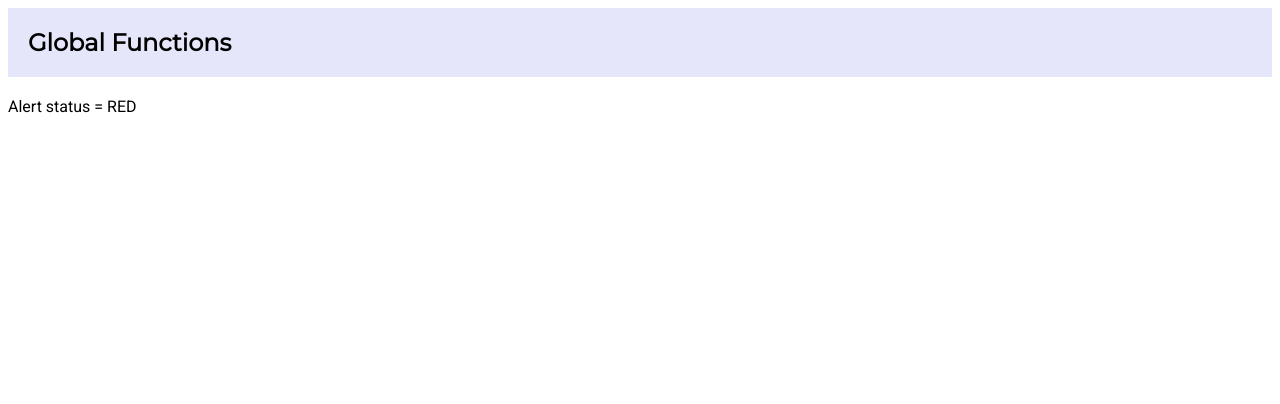
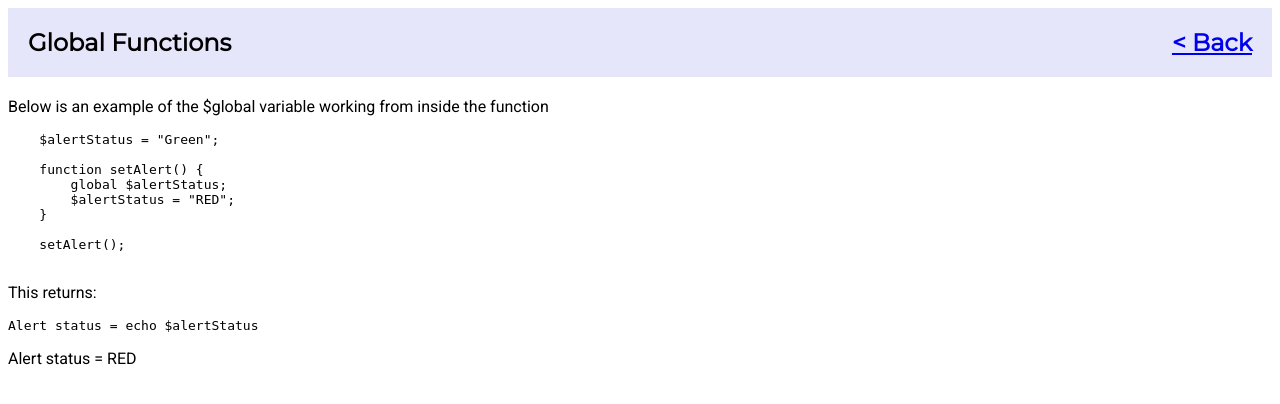
Before and after one commit to carlsimpson-magento/PluralsightPHP, a PHP site: page /PHPWorkshop/Workshop001/functions.php in a window 1280 px wide. Shown: the top 404 px of the page. Run offline with PHP 8.4, Linux system fonts and the light colour scheme.

Commit message:
restructure everything

```diff
--- a/PHPWorkshop/Workshop001/classes.php
+++ b/PHPWorkshop/Workshop001/classes.php
@@ -1,6 +1,6 @@
 <?php
 
-include 'header.php';
+include 'include/header.php';
 
 class Spaceship {
     // Properties
@@ -57,6 +57,7 @@ $Pod12->set_ship_class("EscapePod");
     <header>
         <h1 class="page-title">
             <span class="sub-title">Classes</span>
+            <span style="float:right"><a href="workshop-index.php">< Back</a></span>
         </h1>
     </header>
 </section>
--- a/PHPWorkshop/Workshop001/functions.php
+++ b/PHPWorkshop/Workshop001/functions.php
@@ -1,8 +1,12 @@
 <?php
 
-include 'header.php';
+include 'include/header.php';
 
 // Set Page Properties
+// -------------------
+//
+
+$alertStatus = "Green";
 
 function setAlert() {
     global $alertStatus;
@@ -17,10 +21,27 @@ setAlert();
         <header>
             <h1 class="page-title">
                 <span class="sub-title">Global Functions</span>
+                <span style="float:right"><a href="workshop-index.php">< Back</a></span>
             </h1>
         </header>
     </section>
 
+    <p>Below is an example of the $global variable working from inside the function</p>
+
+    <pre>
+    $alertStatus = "Green";
+
+    function setAlert() {
+        global $alertStatus;
+        $alertStatus = "RED";
+    }
+
+    setAlert();
+    </pre>
+
     <section>
+        <p>This returns:
+            <pre>Alert status = echo $alertStatus</pre>
+        </p>
         <p>Alert status = <?php echo $alertStatus; ?></p>
     </section>
--- a/index.php
+++ b/index.php
@@ -19,8 +19,8 @@
         <section>
             <h2>Sub Sections</h2>
             <ul>
-                <li><a class="hyperlink" href="PHPFundamentals">PHP Fundamentals</a></li>
-                <li><a class="hyperlink" href="PHPWorkshop/Workshop001/workshop-index.php">PHPWorkshop</a></li>
+                <li><a class="hyperlink" href="PHPFundamentals/02/demos/Demos/Demo.GeneralElements.php">PHP Fundamentals</a></li>
+                <li><a class="hyperlink" href="PHPWorkshop/Workshop001/workshop-index.php">PHP Workshop</a></li>
             </ul>
         </section>
     </body>
--- a/web/css/style.css
+++ b/web/css/style.css
@@ -20,7 +20,7 @@ h1 {
 
 
 .homepage-title {
-    background:#E1E1E1;
+    background:#E6E6FA;
 }
 .title {
     text-align: center;
```
Also changed, not shown: PHPWorkshop/Workshop001/strings.php (added, +14 -0 lines), PHPWorkshop/Workshop001/workshop-index.php (+7 -5 lines), PHPWorkshop/Workshop001/include/footer.php (renamed from PHPWorkshop/Workshop001/footer.php), PHPWorkshop/Workshop001/include/header.php (renamed from PHPWorkshop/Workshop001/header.php).
